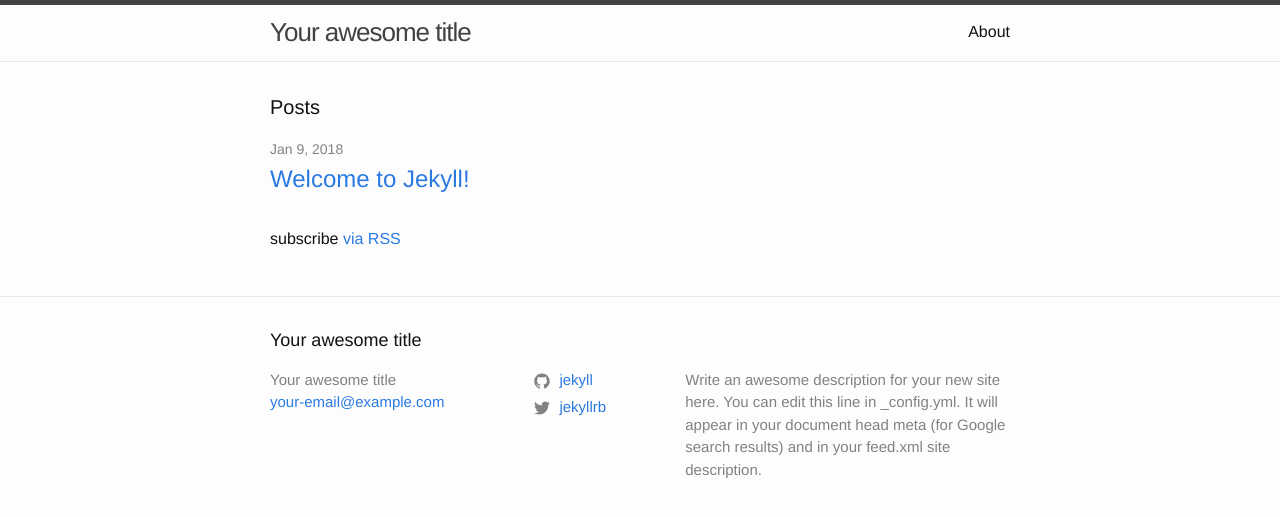
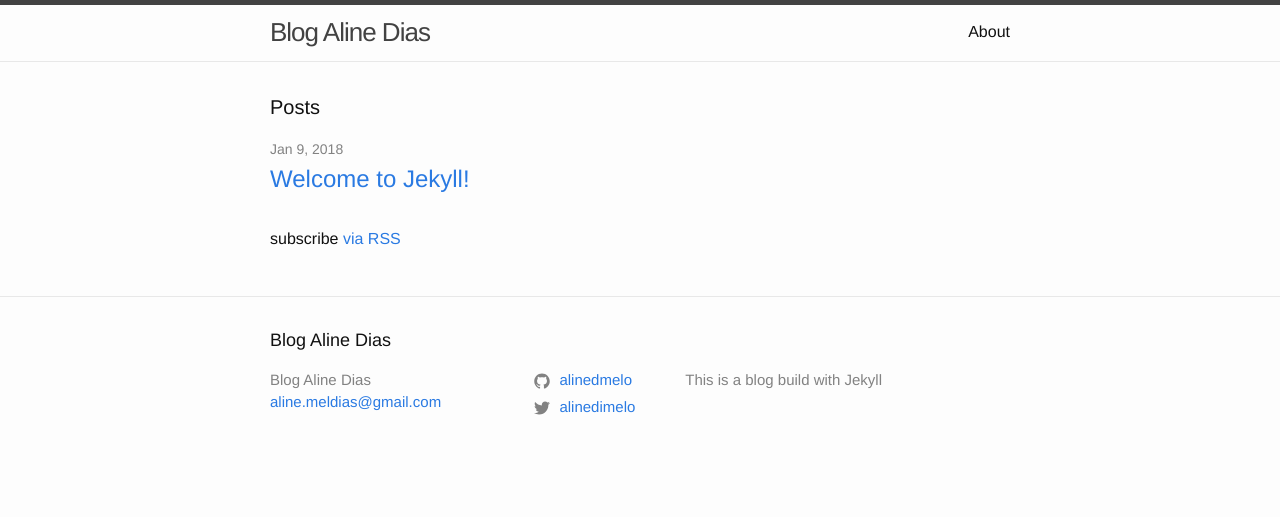
Before and after one commit to AshrafAlam/minima-blog, a Jekyll site: the page built from index.md, in a window 1280 px wide. Shown: the top 517 px of the page. Built offline with Jekyll 4.4.1, drawn with Linux system fonts in a browser that asks for light colours.

Commit message:
defining _config.yml config

```diff
--- a/_config.yml
+++ b/_config.yml
@@ -13,16 +13,14 @@
 # you will see them accessed via {{ site.title }}, {{ site.email }}, and so on.
 # You can create any custom variable you would like, and they will be accessible
 # in the templates via {{ site.myvariable }}.
-title: Your awesome title
-email: your-email@example.com
+title: Blog Aline Dias
+email: aline.meldias@gmail.com
 description: >- # this means to ignore newlines until "baseurl:"
-  Write an awesome description for your new site here. You can edit this
-  line in _config.yml. It will appear in your document head meta (for
-  Google search results) and in your feed.xml site description.
-baseurl: "" # the subpath of your site, e.g. /blog
-url: "" # the base hostname & protocol for your site, e.g. http://example.com
-twitter_username: jekyllrb
-github_username:  jekyll
+  This is a blog build with Jekyll
+baseurl: ""
+url: "https://alinedias.net" # the base hostname & protocol for your site, e.g. http://example.com
+twitter_username: alinedimelo
+github_username:  alinedmelo
 
 # Build settings
 markdown: kramdown
```
